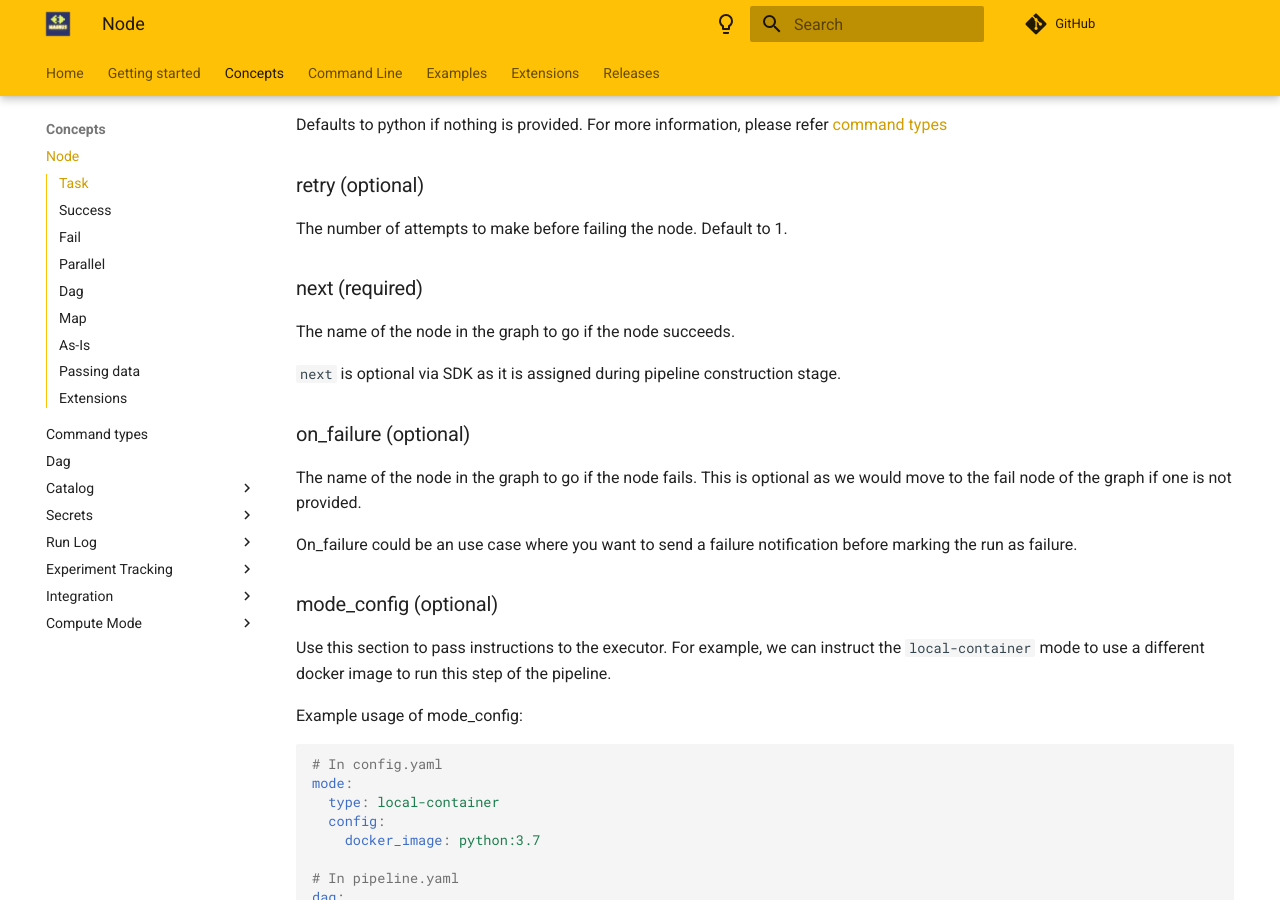
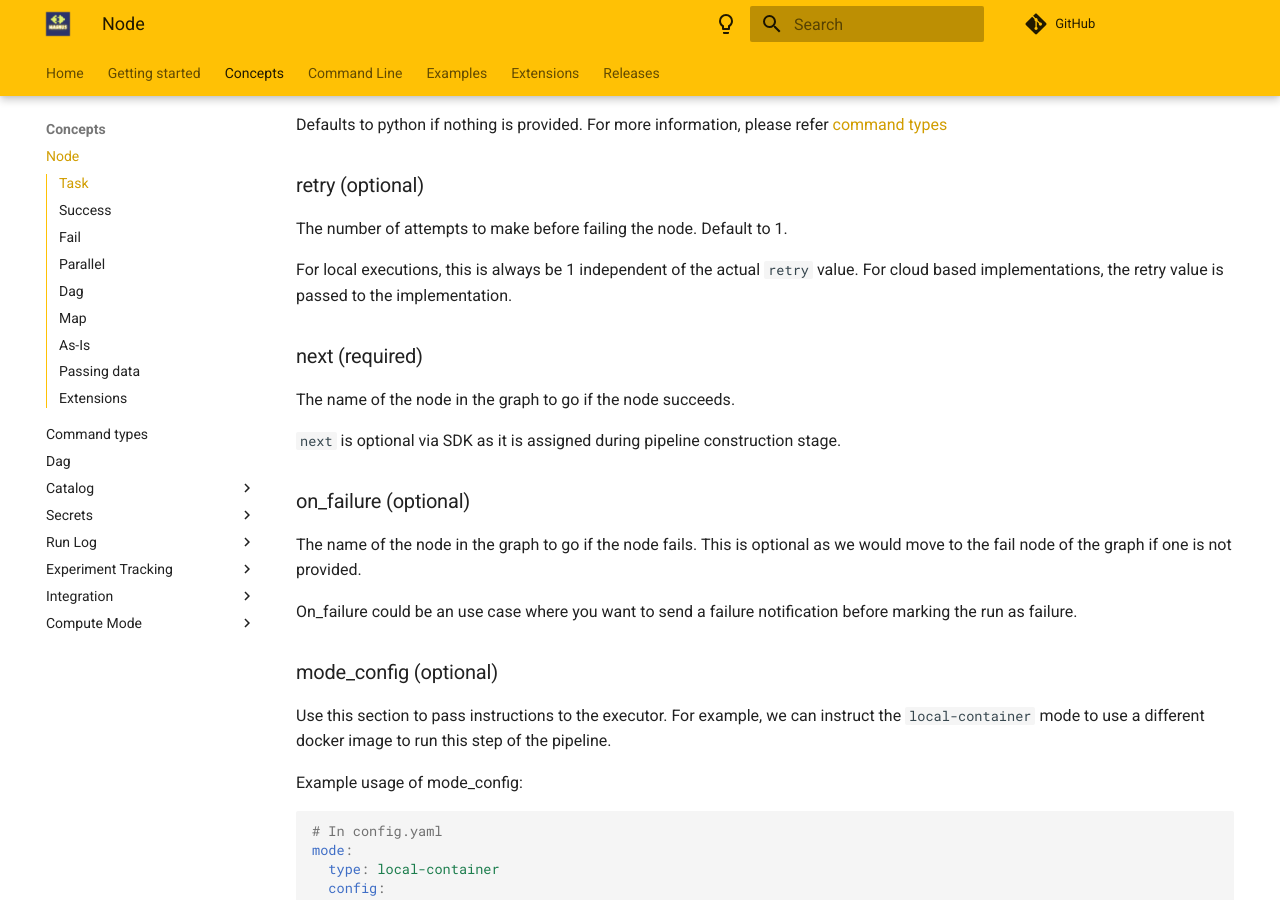
Before and after one commit to AstraZeneca/runnable, an MkDocs documentation site: the page built from docs/concepts/nodes.md, in a window 1280 px wide and 900 px high, scrolled down 1673 px. Built offline with MkDocs 1.6.1 and Material for MkDocs 9.7.7, drawn with Linux system fonts in a browser that asks for light colours; comment, search, counter and statistics services are not loaded.

Commit message:
docs: :books: chunked fs

````diff
--- a/docs/concepts/nodes.md
+++ b/docs/concepts/nodes.md
@@ -82,6 +82,9 @@
 
 ### retry (optional)
 The number of attempts to make before failing the node. Default to 1.
+
+For local executions, this is always be 1 independent of the actual ```retry``` value.
+For cloud based implementations, the retry value is passed to the implementation.
 
 ### next (required)
 The name of the node in the graph to go if the node succeeds.
--- a/mkdocs.yml
+++ b/mkdocs.yml
@@ -93,6 +93,7 @@
           - "Overview": "concepts/run-log.md"
           - "Buffered": "concepts/run-log-implementations/bufferred.md"
           - "File System": "concepts/run-log-implementations/file-system.md"
+          - "Chunked File System": "concepts/run-log-implementations/chunked-fs.md"
       - "Experiment Tracking":
           - "Overview": "concepts/experiment-tracking.md"
       - "Integration":
````
Also changed, not shown: docs/concepts/run-log-implementations/chunked-fs.md (added, +34 -0 lines).
